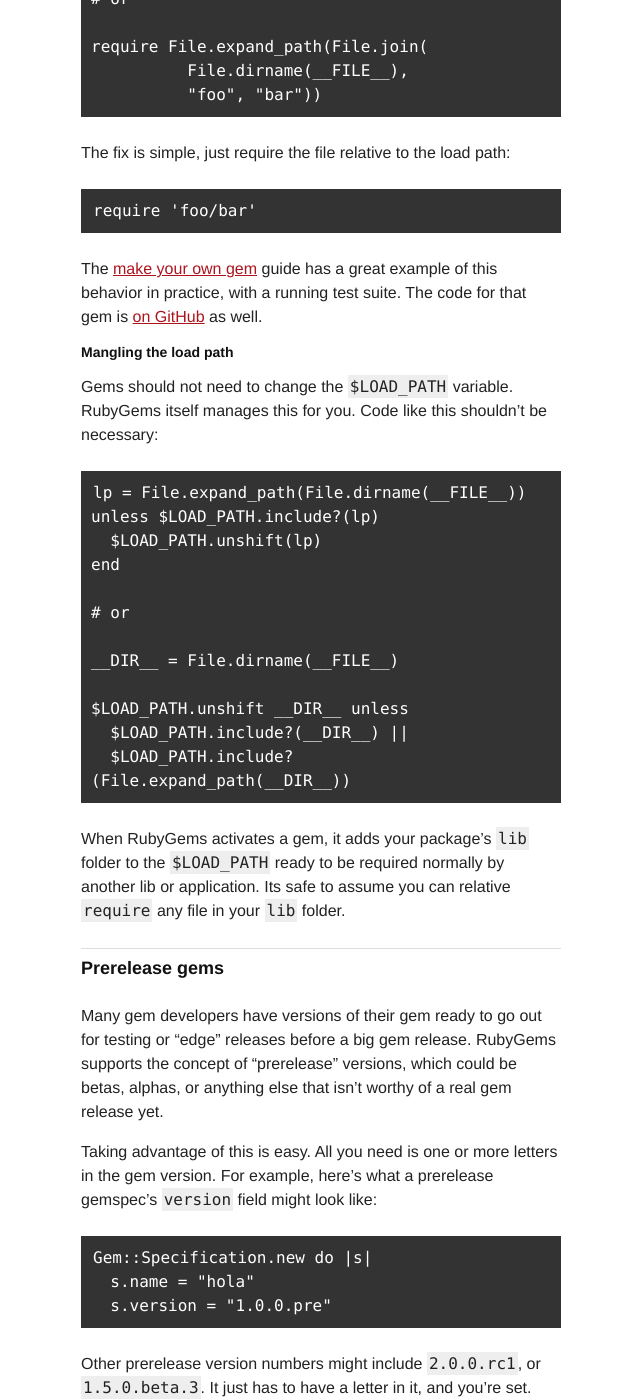
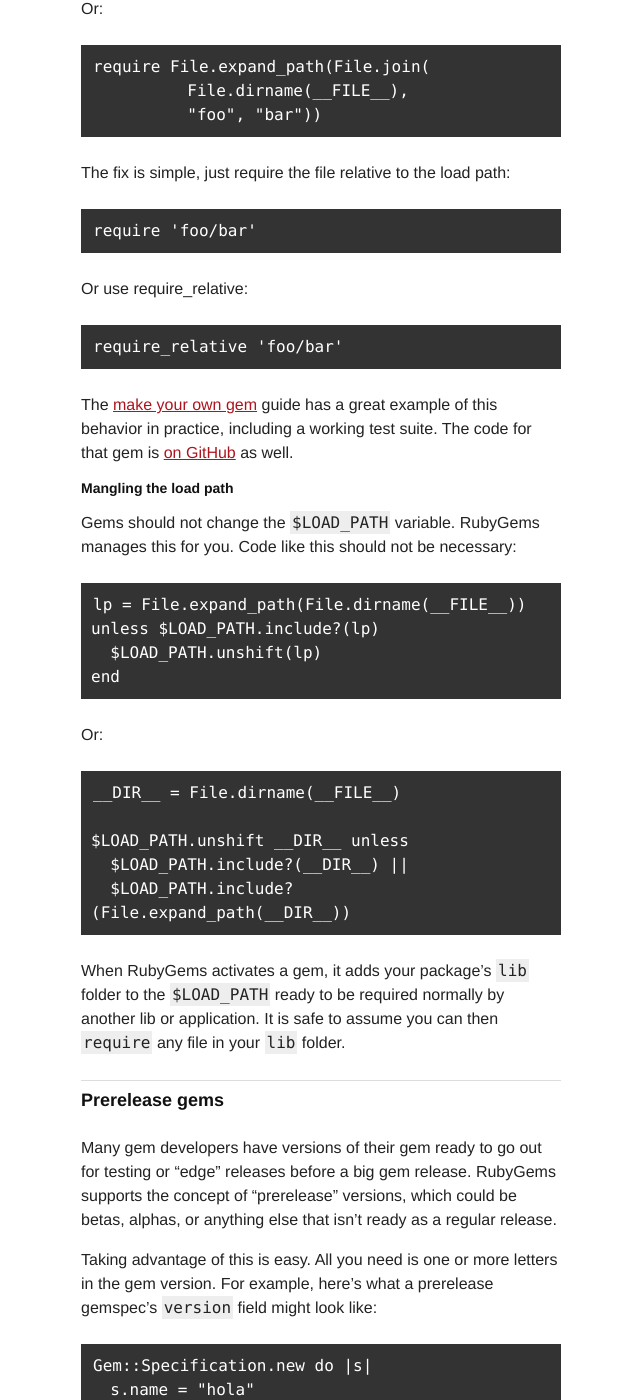
Before and after one commit to radar/guides, a Jekyll site: the page built from patterns.md, in a window 1280 px wide and 1400 px high, scrolled down 6332 px. Shown: the whole window, without its empty margins (319-959 px from the left). Built offline with Jekyll 4.4.1, drawn with Linux system fonts in a browser that asks for light colours; some of the changed text lies outside the part shown.

```diff
--- a/patterns.md
+++ b/patterns.md
@@ -105,7 +105,7 @@ Development dependencies are useful for when someone wants to make
 modifications to your gem. When you specify development dependencies, another
 developer can run `gem install --dev your_gem` and RubyGems will grab both sets
 of dependencies (runtime and development). Typical development dependencies
-include test frameworks and build systems
+include test frameworks and build systems.
 
 Setting dependencies in your gemspec is easy. Just use `add_runtime_dependency`
 and `add_development_dependency`:
@@ -148,7 +148,7 @@ Let's say the following releases of a gem exist:
   not work.
 
 Someone who wants to use your gem has determined that version 2.2.0 works with
-their software, but version 2.1.0 doesn’t have a feature they need. Adding a
+their software, but version 2.1.0 doesn't have a feature they need. Adding a
 dependency in a gem (or a `Gemfile` from Bundler) might look like:
 
     # gemspec
@@ -203,7 +203,7 @@ This line...
     require 'rubygems'
 
 ...should not be necessary in your gem code, since RubyGems is loaded
-already when a gem is required. Not having `require 'rubygems'` in your code
+already when a gem is required.  Not having `require 'rubygems'` in your code
 means that the gem can be easily used without needing the RubyGems client to
 run.
 
@@ -236,10 +236,11 @@ For example, let's say we have a `foo` gem with the following structure:
         └── set.rb
 
 This might seem harmless since your custom `erb` and `set` files are within
-your gem, but actually anyone who requires this gem will not be able to bring
-in the [ERB](http://ruby-doc.org/stdlib/libdoc/erb/rdoc/classes/ERB.html) or
+your gem.  However, this is not harmless, anyone who requires this gem will not
+be able to bring in the
+[ERB](http://ruby-doc.org/stdlib/libdoc/erb/rdoc/classes/ERB.html) or
 [Set](http://www.ruby-doc.org/stdlib/libdoc/set/rdoc/classes/Set.html) classes
-provided by Ruby's stdlib.
+provided by Ruby's standard library.
 
 The best way to get around this is to keep files in a different directory
 under `lib`. The usual convention is to be consistent and put them in the same
@@ -264,21 +265,25 @@ The fix is simple, just require the file relative to the load path:
 
     require 'foo/bar'
 
+Or use require_relative:
+
+    require_relative 'foo/bar'
+
 The [make your own gem](/make-your-own-gem) guide has a great example of this
-behavior in practice, with a running test suite. The code for that gem is [on
-GitHub](http://github.com/qrush/hola) as well.
+behavior in practice, including a working test suite. The code for that gem is
+[on GitHub](http://github.com/qrush/hola) as well.
 
 ### Mangling the load path
 
-Gems should not need to change the `$LOAD_PATH` variable. RubyGems itself
-manages this for you. Code like this shouldn't be necessary:
+Gems should not change the `$LOAD_PATH` variable.  RubyGems manages this for
+you.  Code like this should not be necessary:
 
     lp = File.expand_path(File.dirname(__FILE__))
     unless $LOAD_PATH.include?(lp)
       $LOAD_PATH.unshift(lp)
     end
 
-    # or
+Or:
 
     __DIR__ = File.dirname(__FILE__)
 
@@ -286,17 +291,17 @@ manages this for you. Code like this shouldn't be necessary:
       $LOAD_PATH.include?(__DIR__) ||
       $LOAD_PATH.include?(File.expand_path(__DIR__))
 
-When RubyGems activates a gem, it adds your package’s `lib` folder to the
-`$LOAD_PATH` ready to be required normally by another lib or application. Its
-safe to assume you can relative `require` any file in your `lib` folder.
+When RubyGems activates a gem, it adds your package's `lib` folder to the
+`$LOAD_PATH` ready to be required normally by another lib or application.  It
+is safe to assume you can then `require` any file in your `lib` folder.
 
 Prerelease gems
 ---------------
 
-Many gem developers have versions of their gem ready to go out for
-testing or "edge" releases before a big gem release. RubyGems supports the
-concept of "prerelease" versions, which could be betas, alphas,
-or anything else that isn't worthy of a real gem release yet.
+Many gem developers have versions of their gem ready to go out for testing or
+"edge" releases before a big gem release. RubyGems supports the concept of
+"prerelease" versions, which could be betas, alphas, or anything else that
+isn't ready as a regular release.
 
 Taking advantage of this is easy. All you need is one or more letters in the
 gem version.  For example, here's what a prerelease gemspec's `version` field
```
Also changed, not shown: other parts of patterns.md (+7 -7 lines).
